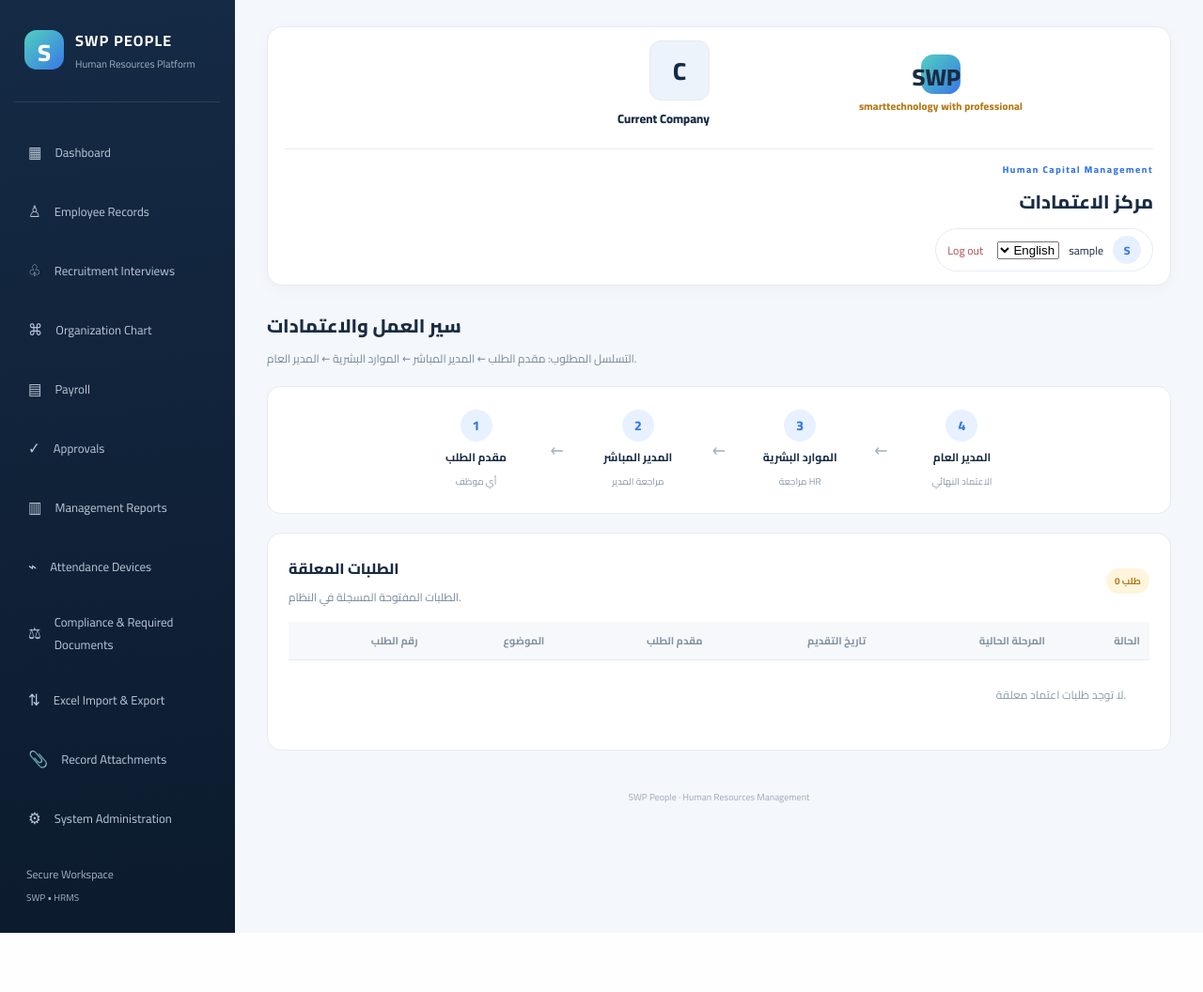
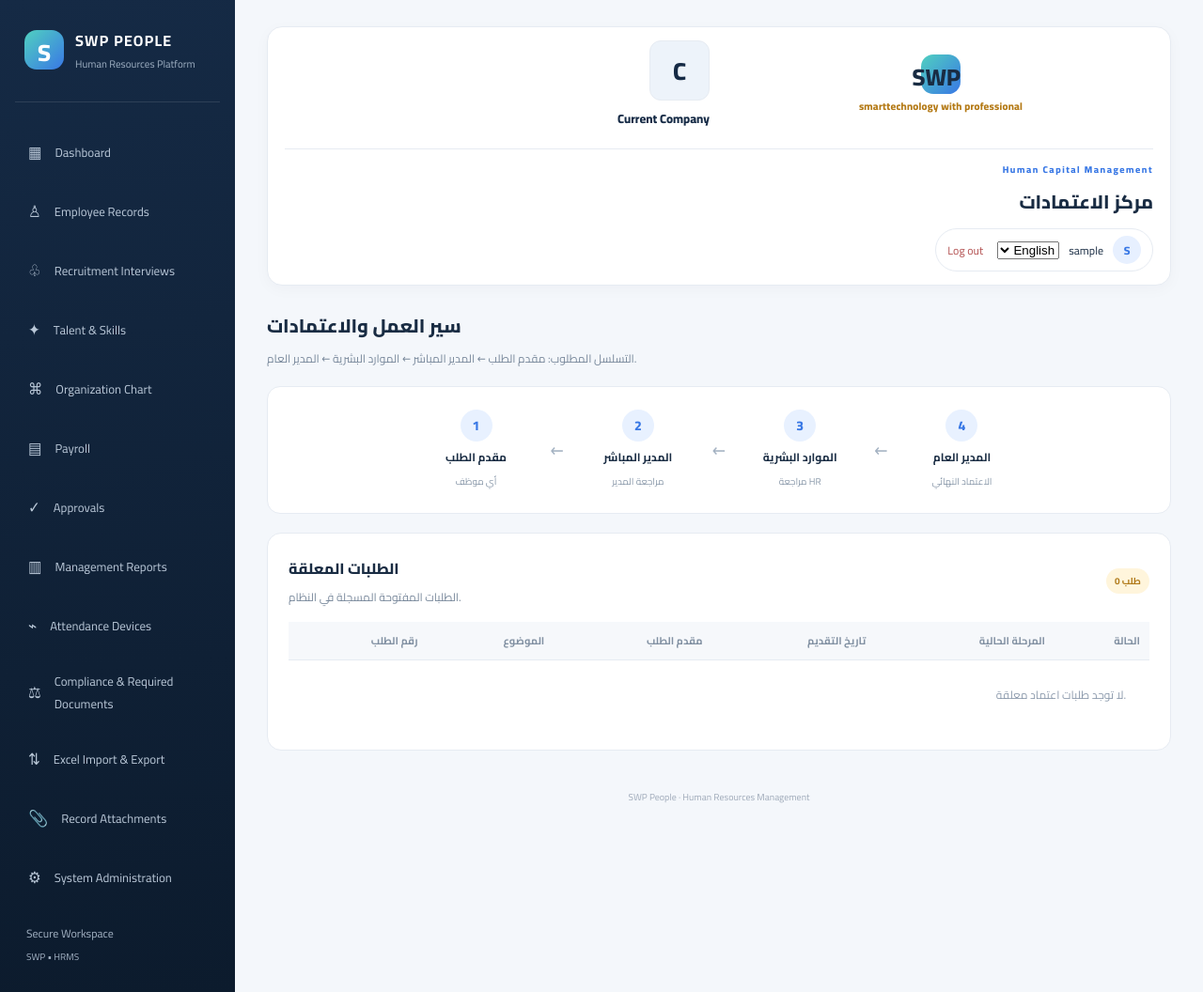
Before and after one commit to cpaswp/swp-homes, a Django app: page /hr/approvals/ in a window 1280 px wide. Shown: the whole page at 94% size. Before the commit the page ends 993 px from the top, so only its background shows below. Run offline with Django 5.2, Linux system fonts and the light colour scheme; the visitor is signed in with stand-in values (Sample User, id 1); data that the repository does not hold is empty; parts of the project's set-up code (start-up, migrations or seed data) failed here and were passed over.

Commit message:
Add talent and skills navigation to HR workspace

```diff
--- a/templates/hr/base.html
+++ b/templates/hr/base.html
@@ -3,6 +3,7 @@
 <a href="{% url 'hr:dashboard' %}">▦ <span>{% if request.LANGUAGE_CODE == 'en' %}Dashboard{% else %}لوحة التحكم{% endif %}</span></a>
 <a href="{% url 'hr:employees' %}">♙ <span>{% if request.LANGUAGE_CODE == 'en' %}Employee Records{% else %}ملفات الموظفين{% endif %}</span></a>
 <a href="{% url 'hr:recruitment_interviews' %}">♧ <span>{% if request.LANGUAGE_CODE == 'en' %}Recruitment Interviews{% else %}مقابلات التوظيف{% endif %}</span></a>
+<a href="{% url 'hr:talent_center' %}">✦ <span>{% if request.LANGUAGE_CODE == 'en' %}Talent & Skills{% else %}المواهب والمهارات{% endif %}</span></a>
 <a href="{% url 'hr:org_chart' %}">⌘ <span>{% if request.LANGUAGE_CODE == 'en' %}Organization Chart{% else %}الهيكل التنظيمي{% endif %}</span></a>
 <a href="{% url 'hr:payroll' %}">▤ <span>{% if request.LANGUAGE_CODE == 'en' %}Payroll{% else %}المرتبات{% endif %}</span></a>
 <a href="{% url 'hr:approvals' %}">✓ <span>{% if request.LANGUAGE_CODE == 'en' %}Approvals{% else %}الاعتمادات{% endif %}</span></a>
```
